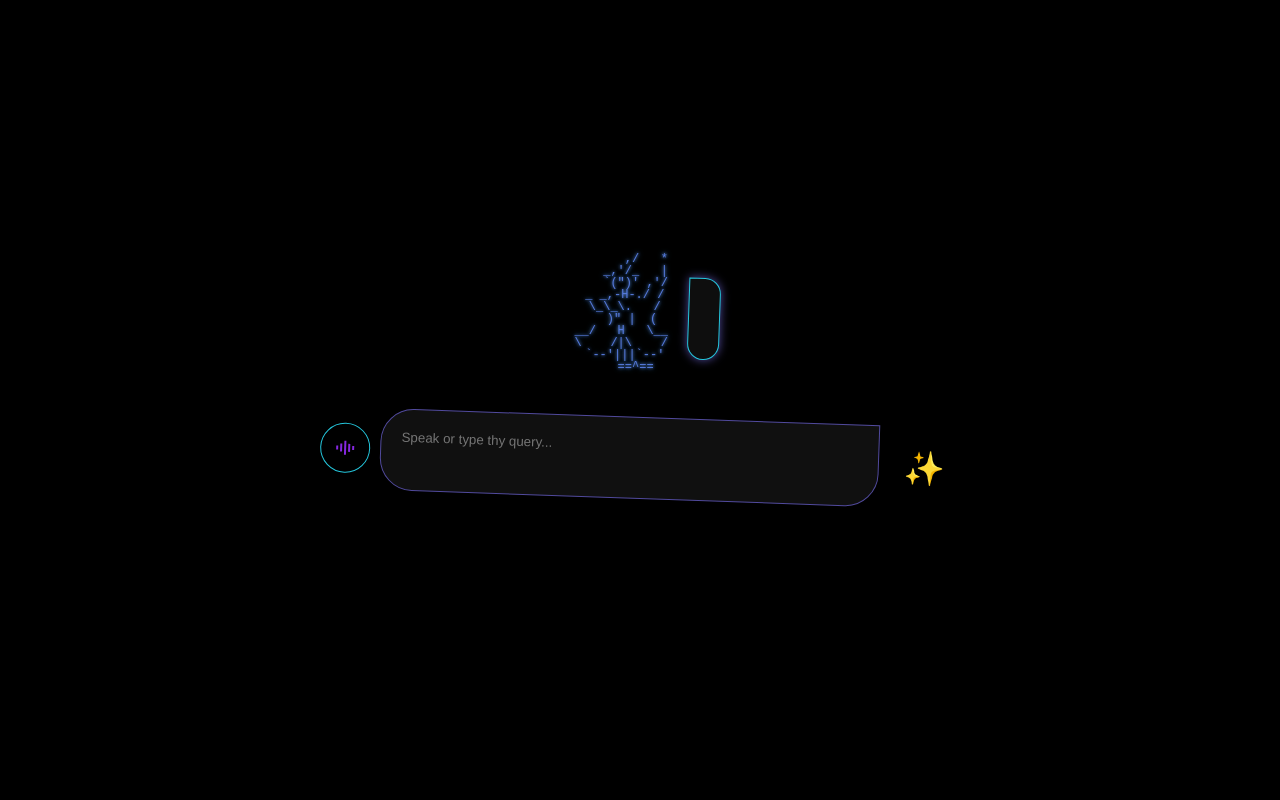
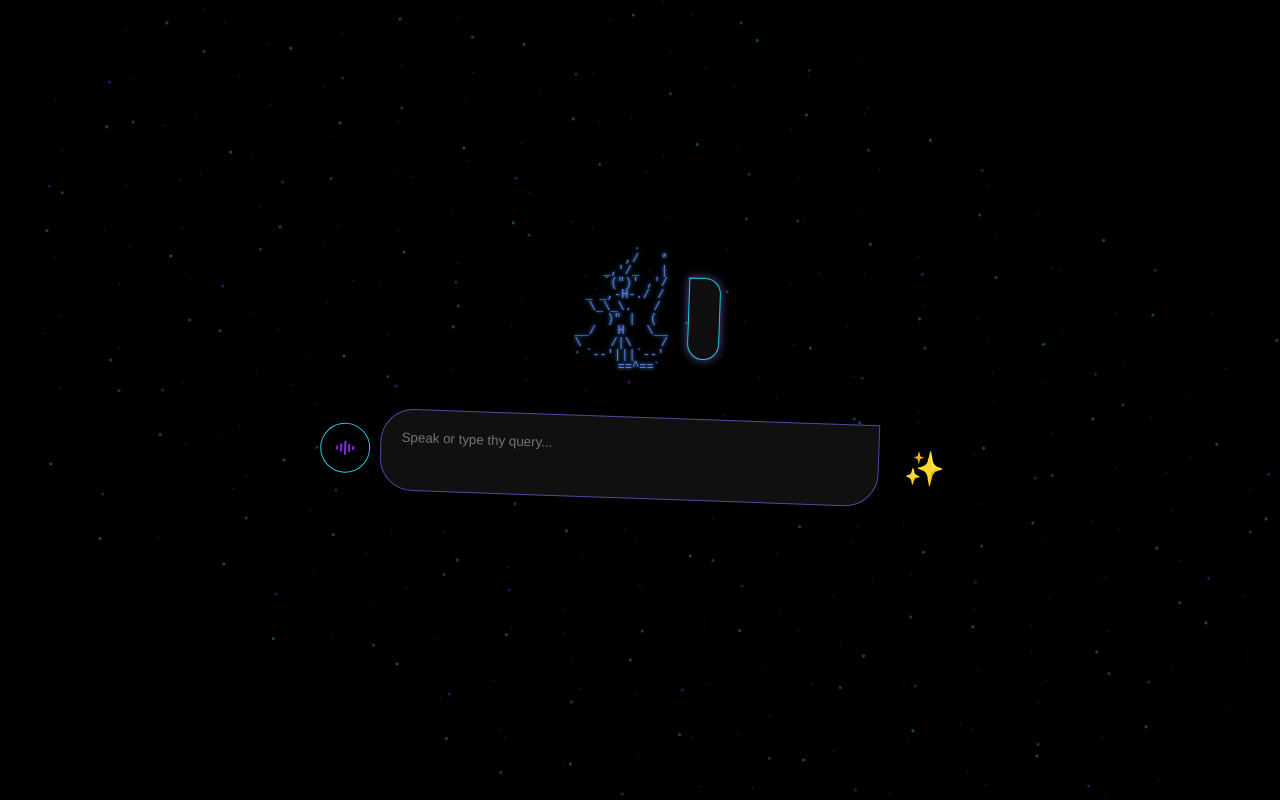
Before and after one commit to lancesmithcc/wizardCHAT, a website: page index.html in a window 1280 px wide. Drawn offline with Linux system fonts and the light colour scheme; a web font is replaced by a local one.

Commit message:
add them stars

```diff
--- a/index.html
+++ b/index.html
@@ -8,6 +8,7 @@
     <link rel="stylesheet" href="style.css">
 </head>
 <body>
+    <div class="stars-background"></div>
     <div class="container">
         <div class="wizard-area">
             <pre id="wizard-ascii">
--- a/style.css
+++ b/style.css
@@ -10,6 +10,94 @@ body {
     min-height: 100vh;
     overflow: hidden; /* Prevent scrollbars from animation */
     animation: aurora-bg 20s ease infinite alternate;
+    position: relative;
+}
+
+.stars-background {
+    position: fixed;
+    top: 0;
+    left: 0;
+    width: 100%;
+    height: 100%;
+    pointer-events: none;
+    z-index: -1;
+}
+
+.stars-background::before,
+.stars-background::after {
+    content: '';
+    position: absolute;
+    top: 0;
+    left: 0;
+    width: 100%;
+    height: 100%;
+    background: transparent;
+}
+
+.stars-background::before {
+    background-image:
+        radial-gradient(2px 2px at 20px 30px, var(--aurora-color1, #4a00e0), transparent),
+        radial-gradient(2px 2px at 40px 70px, var(--aurora-color2, #8e2de2), transparent),
+        radial-gradient(1px 1px at 90px 40px, var(--aurora-color3, #24c6dc), transparent),
+        radial-gradient(1px 1px at 130px 80px, var(--aurora-color1, #4a00e0), transparent),
+        radial-gradient(2px 2px at 160px 30px, var(--aurora-color2, #8e2de2), transparent);
+    background-repeat: repeat;
+    background-size: 200px 120px;
+    animation: swirl-stars-slow 60s linear infinite;
+    opacity: 0.6;
+}
+
+.stars-background::after {
+    background-image:
+        radial-gradient(1px 1px at 15px 15px, var(--aurora-color3, #24c6dc), transparent),
+        radial-gradient(1px 1px at 55px 45px, var(--aurora-color1, #4a00e0), transparent),
+        radial-gradient(2px 2px at 85px 75px, var(--aurora-color2, #8e2de2), transparent),
+        radial-gradient(1px 1px at 125px 25px, var(--aurora-color3, #24c6dc), transparent),
+        radial-gradient(1px 1px at 170px 65px, var(--aurora-color1, #4a00e0), transparent);
+    background-repeat: repeat;
+    background-size: 180px 100px;
+    animation: swirl-stars-fast 40s linear infinite reverse;
+    opacity: 0.4;
+}
+
+@keyframes swirl-stars-slow {
+    0% {
+        transform: rotate(0deg) translateX(0px);
+        opacity: 0.6;
+    }
+    25% {
+        opacity: 0.8;
+    }
+    50% {
+        opacity: 0.6;
+    }
+    75% {
+        opacity: 0.9;
+    }
+    100% {
+        transform: rotate(360deg) translateX(20px);
+        opacity: 0.6;
+    }
+}
+
+@keyframes swirl-stars-fast {
+    0% {
+        transform: rotate(0deg) translateY(0px);
+        opacity: 0.4;
+    }
+    25% {
+        opacity: 0.6;
+    }
+    50% {
+        opacity: 0.3;
+    }
+    75% {
+        opacity: 0.7;
+    }
+    100% {
+        transform: rotate(-360deg) translateY(-15px);
+        opacity: 0.4;
+    }
 }
 
 @keyframes aurora-bg {
```
